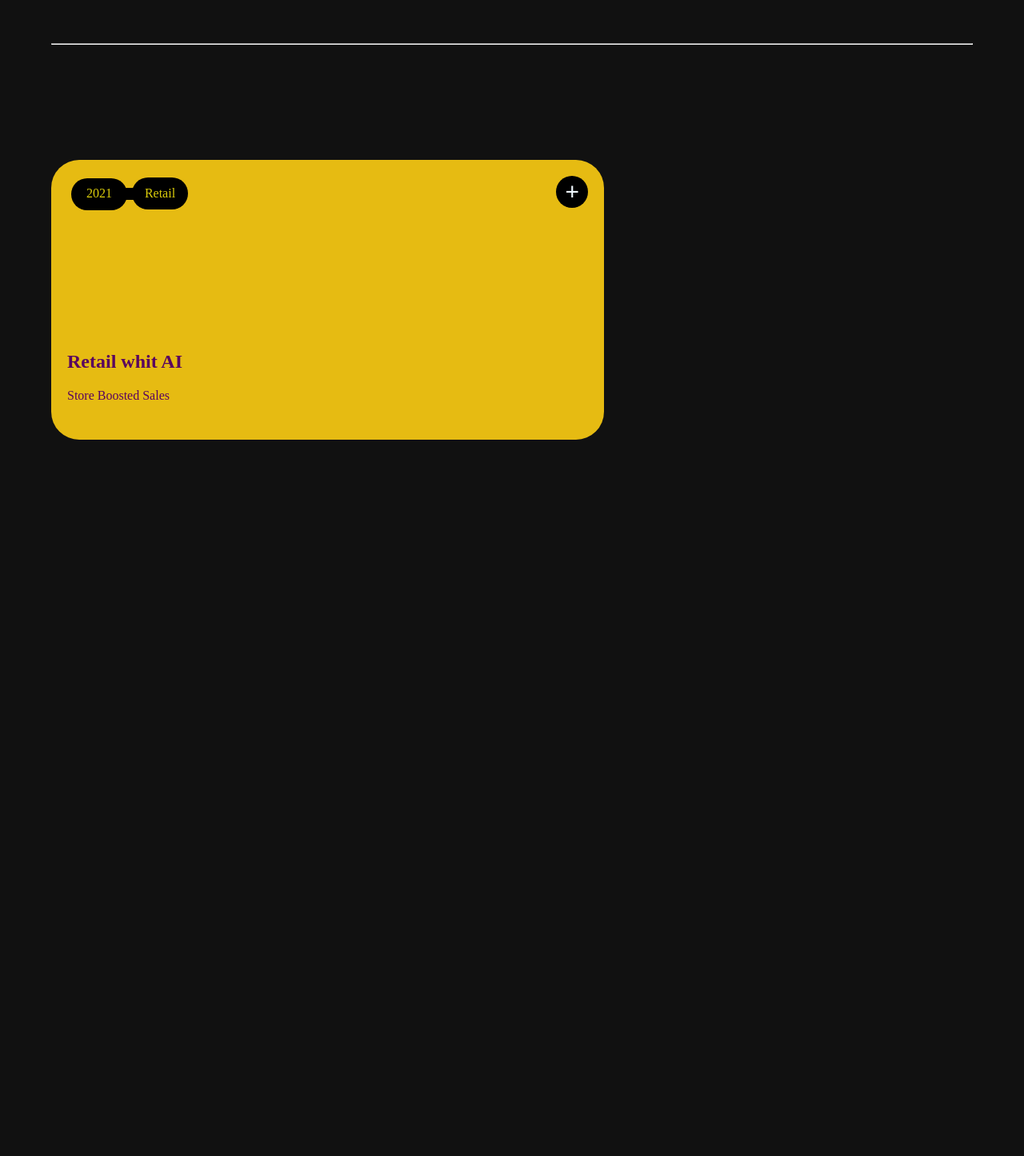
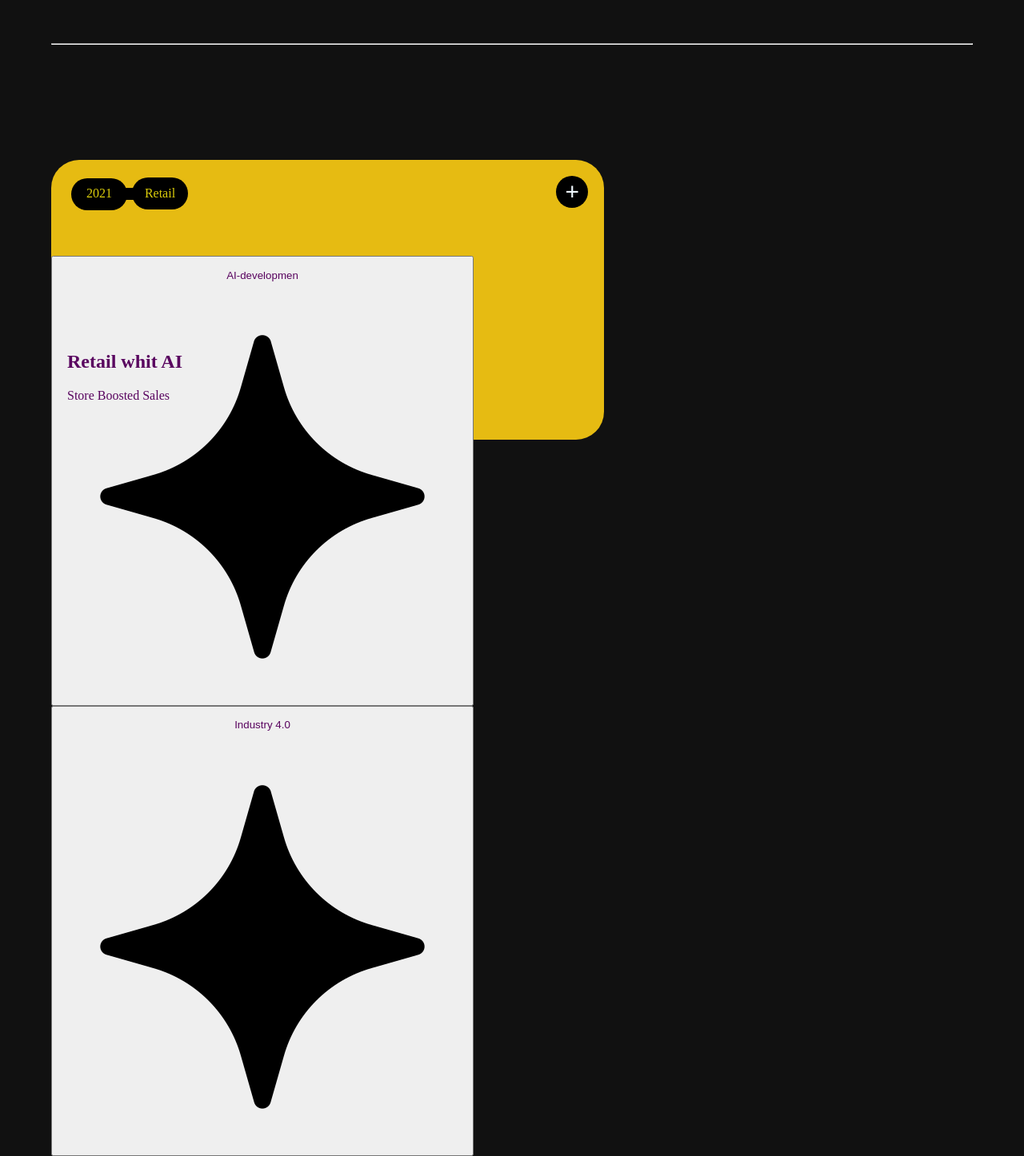
Before and after one commit to github-amirhossein/simple-dev-blog, a React (Vite) app: page / in a window 1280 px wide. Shown: the part 2395-3841 px from the top of the page at 80% size. Before the commit the page ends 3159 px from the top, so only its background shows below. Built offline with nearby package versions, Linux system fonts and the light colour scheme.

Commit message:
Update about.jsx

```diff
--- a/src/components/about.jsx
+++ b/src/components/about.jsx
@@ -5,6 +5,7 @@ import imgr3 from '../img/amir.jpg'
 import imgr4 from '../img/Hossein.jpg'
 import exit from '../img/logout.png'
 import imgr5 from '../img/omid.jpg'
+import star from '../img/sparkle.png'
 
 
 
@@ -226,6 +227,16 @@ export default function  About(){
           <h2>Retail whit AI</h2>
           <p>Store Boosted Sales</p>
         </div>
+        <div className="but-retail">
+          <button className="ai-development">
+            <p>AI-developmen</p>
+            <img src={star} alt="" />
+          </button>
+          <button className="indust">
+            <p>Industry 4.0</p>
+            <img src={star} alt="" />
+          </button>
+        </div>
 
 
 
```
